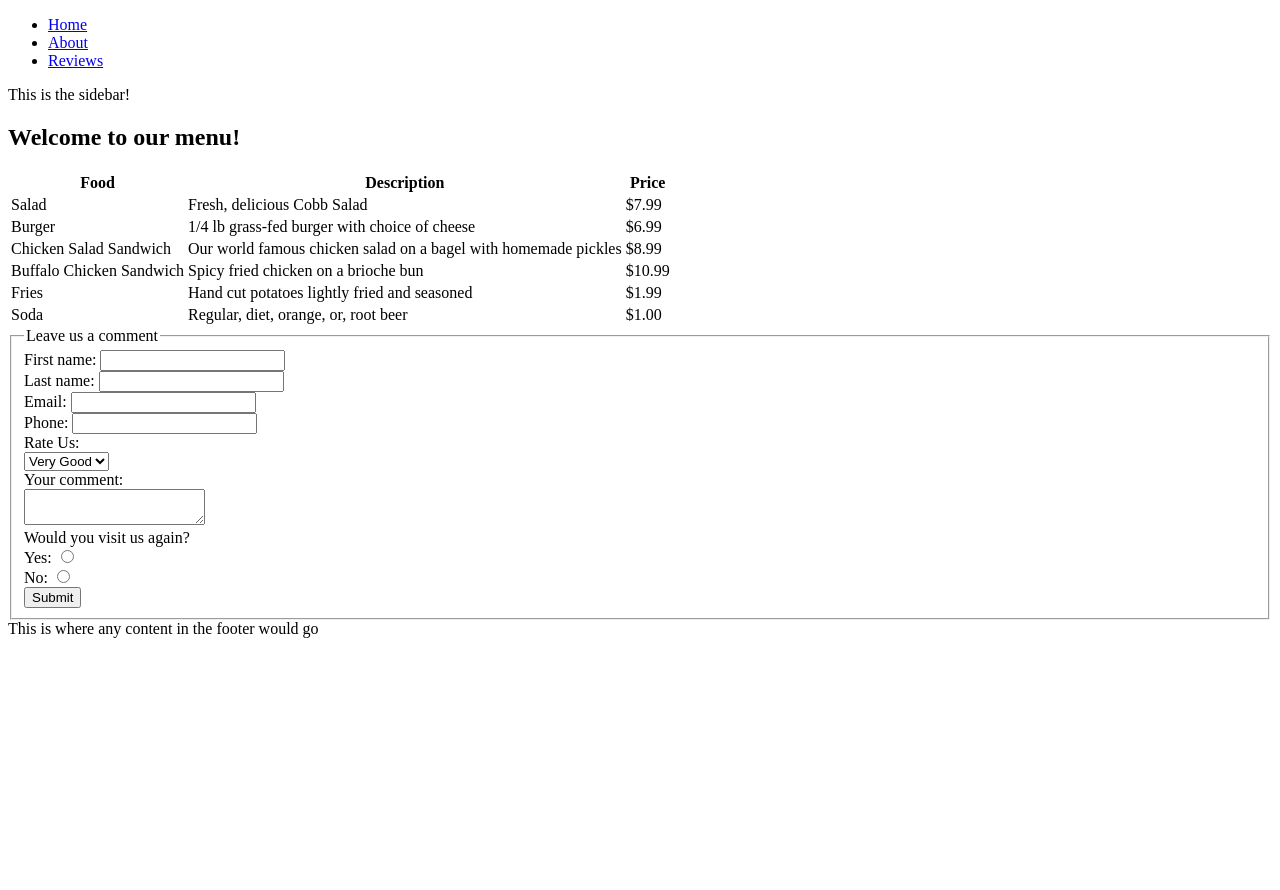
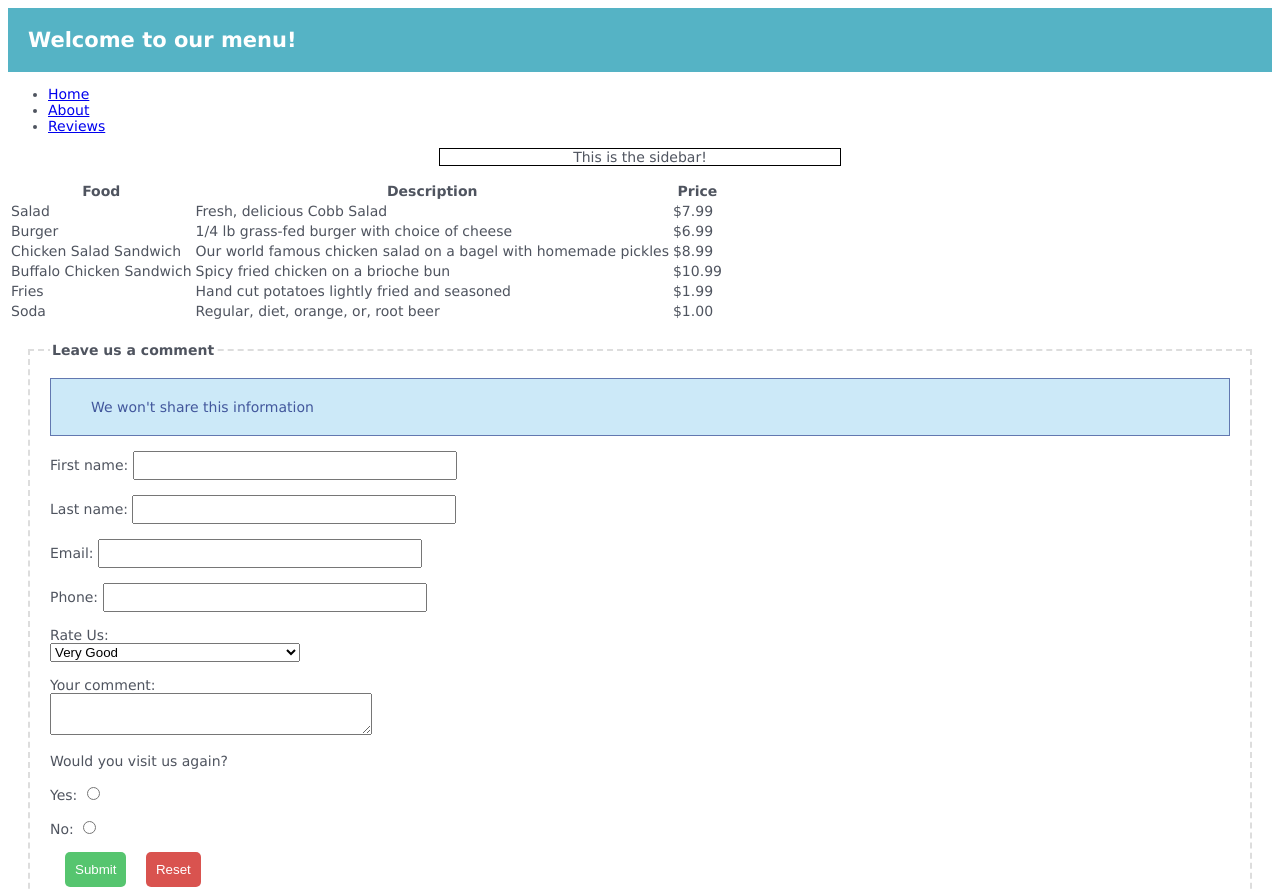
Before and after one commit to Estebant97/retoWeb, a plain HTML site: page index.html in a window 1280 px wide. Shown: the top 890 px of the page. Before the commit the page ends 800 px from the top, so only its background shows below. Drawn offline with Linux system fonts and the light colour scheme.

Commit message:
added changes from 21 February (CSS)

```diff
--- /dev/null
+++ b/css/index.css
@@ -0,0 +1,69 @@
+body{
+    font-family: Verdana, sans serif;
+    font-size: 14px;
+    color: #4F545F;
+}
+
+h2{
+    margin: 0;
+    background-color: #55B3C5;
+    color: white;
+    padding: 20px;
+}
+fieldset{
+    border: 2px dashed #DDDDDD;
+    margin: 20px;
+    padding: 20px;
+}
+legend{
+    font-weight: 900;
+}
+
+fieldset > span {
+    color: #42579C;
+    border: 1px solid #6278B0;
+    padding: 20px 40px;
+    background-color: #CCE9F8;
+    display: block;
+}
+.formElement{
+    padding: 5px 10px;
+    width: 300px;
+}
+.optionContainer{
+    margin-top: 15px;
+}
+.clickable{
+    padding: 10px;
+    margin-left: 15px;
+    color: white;
+    border: 0;
+    border-radius: 5px;
+    text-align: center;
+}
+.clickable:hover{
+    cursor: pointer;
+}
+.submit-btn{
+    background-color: #56C56F;
+}
+.submit-btn:hover{
+    background-color: rgb(147,238,168);
+}
+.reset-btn{
+    background-color: #D9534F;
+}
+.reset-btn:hover{
+    background-color: rgb(238, 147, 174);
+}
+#rate{
+    width: 250px;
+}
+p{
+    border: 1px solid black;
+    /* This is needed to align to the center a block element */
+    margin-left: auto;
+    margin-right: auto;
+    width: 400px;
+    text-align: center;
+}
--- a/index.html
+++ b/index.html
@@ -5,8 +5,10 @@
             Reto
         </title>
         <meta charset = "UTF-8">
+        <link rel="stylesheet" href="css/index.css">
     </head>
     <body>
+        <h2>Welcome to our menu!</h2>
         <ul>
             <li>
                 <a href="url">Home</a>
@@ -19,7 +21,6 @@
             </li>
         </ul>
         <p>This is the sidebar!</p>
-        <h2>Welcome to our menu!</h2>
         <table>
             <thead>
                 <tr>
@@ -108,36 +109,37 @@
                 <legend>
                     Leave us a comment
                 </legend>
-                <div>
+                <span>We won't share this information</span>
+                <div class="optionContainer">
                     <label for="first-name">
                         First name:
                     </label>
-                    <input type="text" id="first-name" class="info" name="name"/>
+                    <input type="text" id="first-name" class="formElement" name="name"/>
                 </div>
-                <div>
+                <div class="optionContainer">
                     <label for="last-name">
                         Last name:
                     </label>
-                    <input type="last-name" id="last-name" class="info" name="name"/>
+                    <input type="last-name" id="last-name" class="formElement" name="name"/>
                 </div>
-                <div>
+                <div class="optionContainer">
                     <label for="email">
                         Email:
                     </label>
-                    <input type="email" id="email" class="info" name="email"/>
+                    <input type="email" id="email" class="formElement" name="email"/>
                 </div>
-                <div>
+                <div class="optionContainer">
                     <label for="phone">
                         Phone:
                     </label>
-                    <input type="tel" id="phone" class="phone" name="phone"/>
+                    <input type="tel" id="phone" class="formElement" name="phone"/>
                 </div>
-                <div>
+                <div class="optionContainer">
                     <label for="rateus">
                         Rate Us:
                     </label>
                 </div>
-                    <select id="country" name="country">
+                    <select id="rate" name="rate">
                         <option value="VG">
                             Very Good
                         </option>
@@ -148,31 +150,32 @@
                             Bad
                         </option>
                     </select>
-                <div>
+                <div class="optionContainer">
                     <label for="comment">
                         Your comment:
                     </label>
                 </div>
-                    <textarea name="comment">
+                    <textarea name="comment"  class="formElement">
                     </textarea>
-                <div>
+                <div class="optionContainer">
                     <label for="Visit">
                         Would you visit us again?
                     </label>
                 </div>
-                <div>
+                <div class="optionContainer">
                     <label for="yes">
                         Yes:
                     </label>
                     <input type="radio" id="yes" name="option" value="yes">
                 </div>
-                <div>
+                <div class="optionContainer">
                     <label for="no">
                         No:
                     </label>
                     <input type="radio" id="no" name="option" value="no">
                 </div>
-                <input type="submit" value="Submit"/>
+                <input type="submit" value="Submit" class="optionContainer clickable submit-btn"/>
+                <button class="optionContainer clickable reset-btn" value="reset">Reset</button>
             </fieldset>
         </form>
     </body>
```
